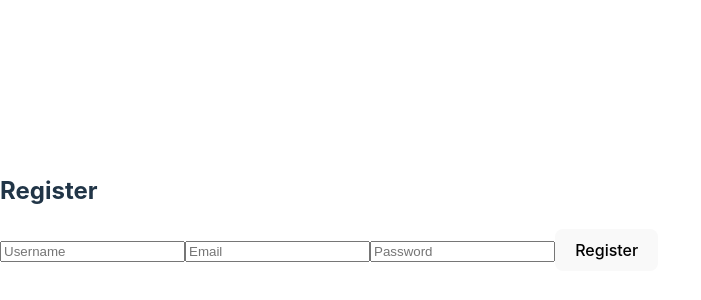
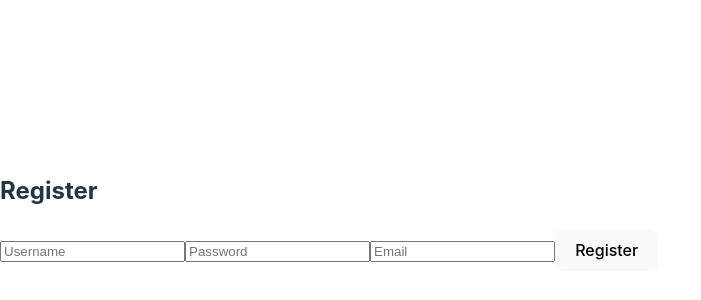
Before and after one commit to LarryMoreno/BracketMaster, a React (Vite) app in the folder frontend/: page /registration in a window 1280 px wide. Shown: the part 188-488 px from the top of the page, without its empty margins (0-701 px from the left). Built offline with nearby package versions, Linux system fonts and the light colour scheme.

Commit message:
Update RegisterForm.jsx
Swapped the order of email and password to follow the order of the database

```diff
--- a/frontend/src/pages/RegisterForm.jsx
+++ b/frontend/src/pages/RegisterForm.jsx
@@ -47,18 +47,18 @@ const RegisterForm = () => {
           required
         />
         <input
+          type="password"
+          name="password"
+          placeholder="Password"
+          value={formData.password}
+          onChange={handleChange}
+          required
+        />
+        <input
           type="email"
           name="email"
           placeholder="Email"
           value={formData.email}
-          onChange={handleChange}
-          required
-        />
-        <input
-          type="password"
-          name="password"
-          placeholder="Password"
-          value={formData.password}
           onChange={handleChange}
           required
         />
```
